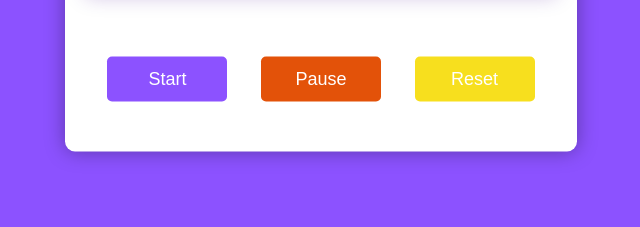
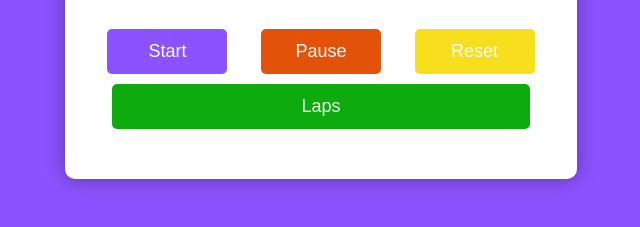
Before and after one commit to apu52/Stopwatch-maker, a website: page index.html in a window 1280 px wide. Shown: the part 393-620 px from the top of the page, without its empty margins (319-959 px from the left). Drawn offline with Linux system fonts and the light colour scheme.

Commit message:
created laps button

```diff
--- a/index.html
+++ b/index.html
@@ -17,6 +17,9 @@
         <button id="pause-timer">Pause</button>
         <button id="reset-timer">Reset</button>
       </div>
+     <div class="laps-container">
+      <button id="laps-timer">Laps</button>
+     </div>
     </div>
 
     <script src="script.js"></script>
--- a/style.css
+++ b/style.css
@@ -71,6 +71,27 @@ body {
 .buttons button:hover {
   box-shadow: 0 0 20px rgba(0, 0, 0, 0.25);
 }
+.laps-container{
+  width: 88%;
+  height: 45px;
+  margin: auto;
+  margin-top: 10px;
+  padding: 0 16px;
+  text-align: center;
+}
+.laps-container button{
+  height: 100%;
+  width: 100%;
+  border: none;
+  background-color: rgb(14, 171, 14);
+  font-family: "Poppins", sans-serif;
+  font-size: 18px;
+  border-radius: 5px;
+  cursor: pointer;
+  outline: none;
+  color: whitesmoke;
+}
+
 
 /*  Media  Queries */
 @media screen and (max-width: 480px) {
@@ -81,4 +102,8 @@ body {
     padding: 40px 0;
     font-size: 26px;
   }
+  .laps-container{
+    width: 95%;
+    padding: 0 10px;
+  }
 }
```
